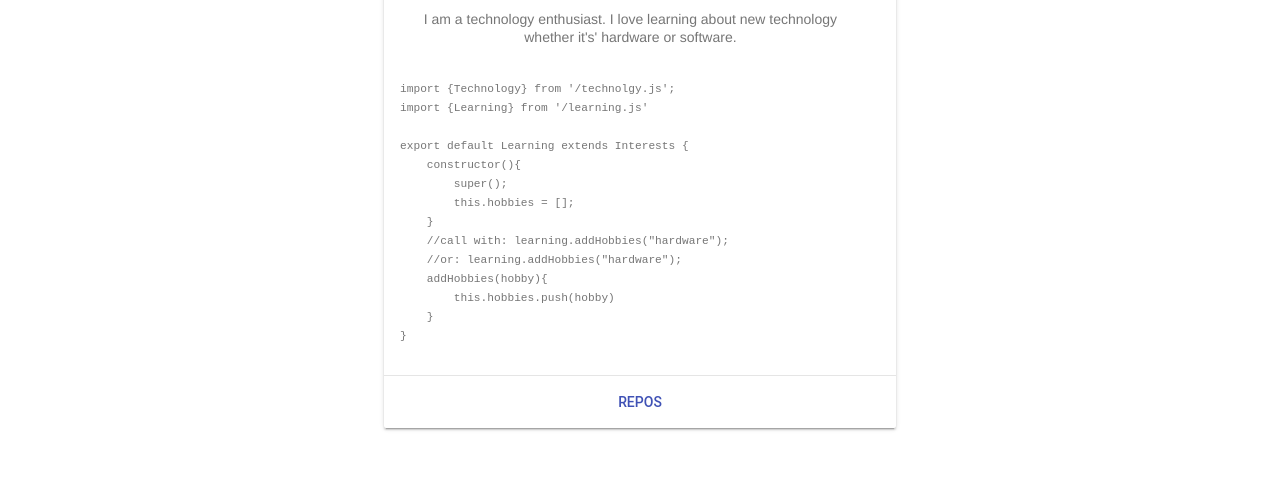
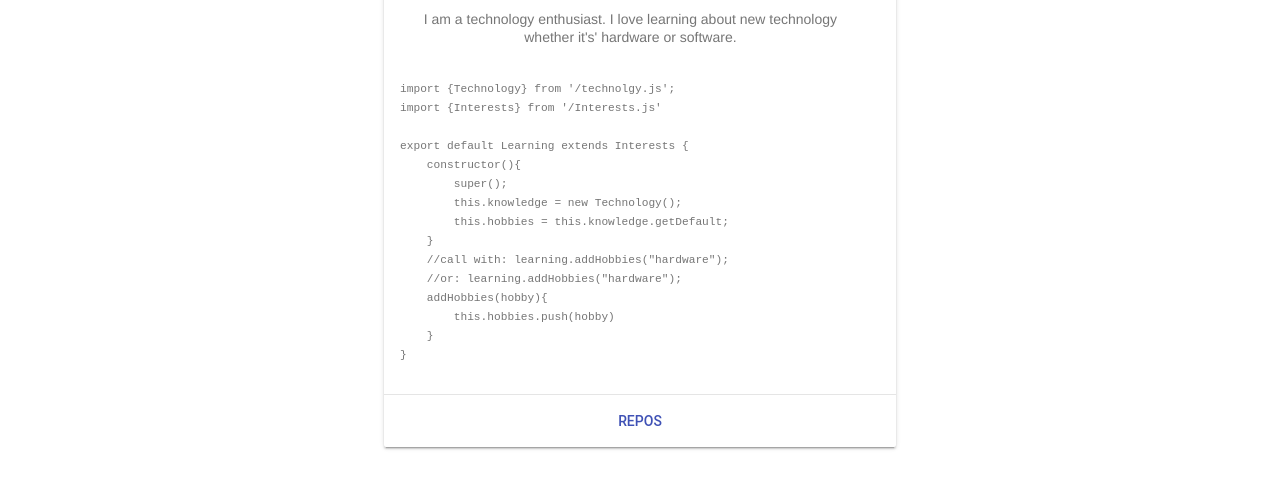
Before and after one commit to justinkneff/justinkneff.github.io, a plain HTML site: page index.html in a window 1280 px wide. Shown: the part 306-794 px from the top of the page. Drawn offline with nearby package versions, Linux system fonts and the light colour scheme.

Commit message:
fix some demo es6 js and unused variables

```diff
--- a/index.html
+++ b/index.html
@@ -50,12 +50,13 @@
                             <div class="dont-center-me">
 <pre><code class="javascript">
 import {Technology} from '/technolgy.js';
-import {Learning} from '/learning.js'
+import {Interests} from '/Interests.js'
 
 export default Learning extends Interests {
     constructor(){
         super();
-        this.hobbies = [];
+        this.knowledge = new Technology();
+        this.hobbies = this.knowledge.getDefault;
     }
     //call with: learning.addHobbies("hardware");
     //or: learning.addHobbies("hardware");
```
